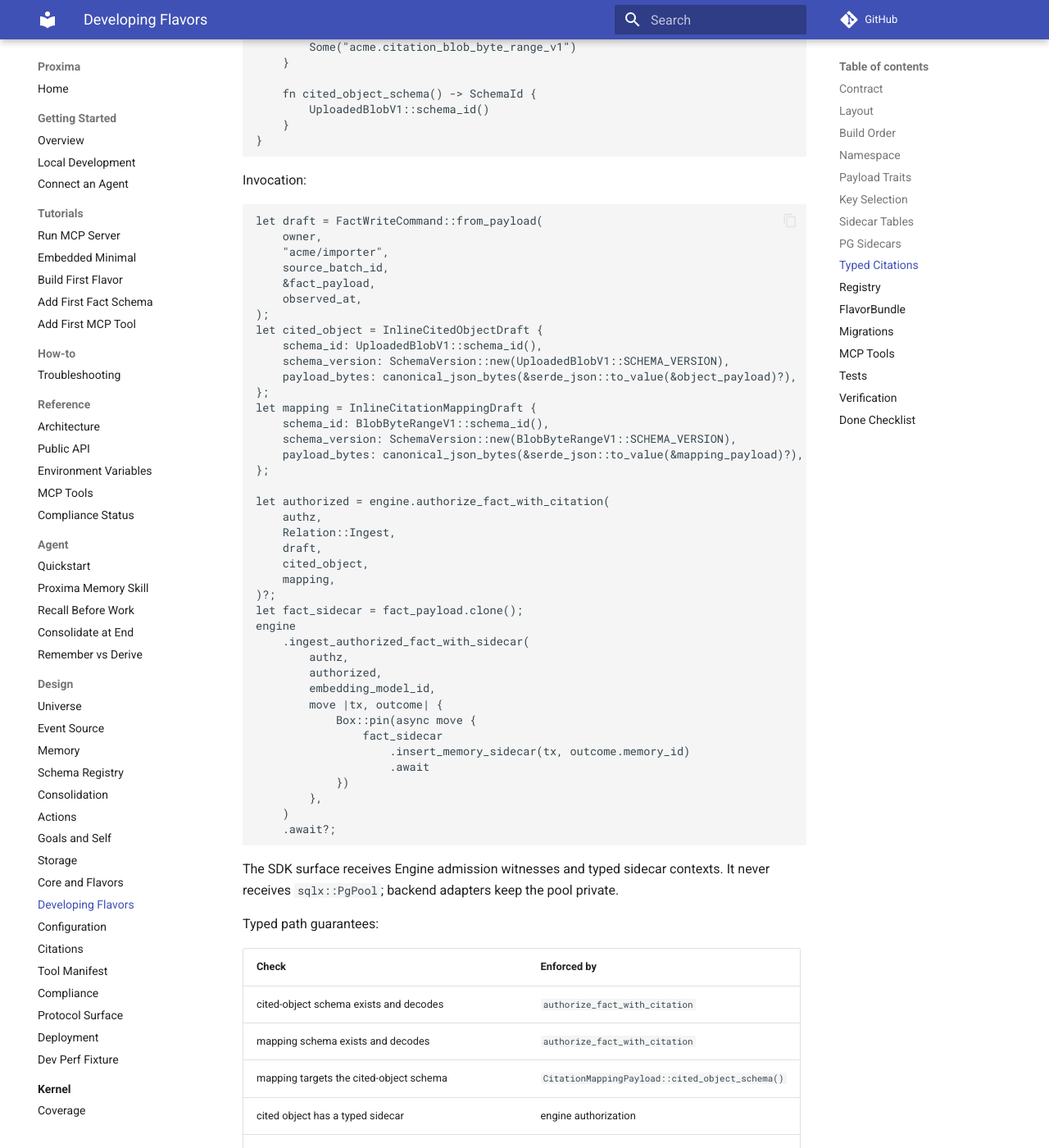
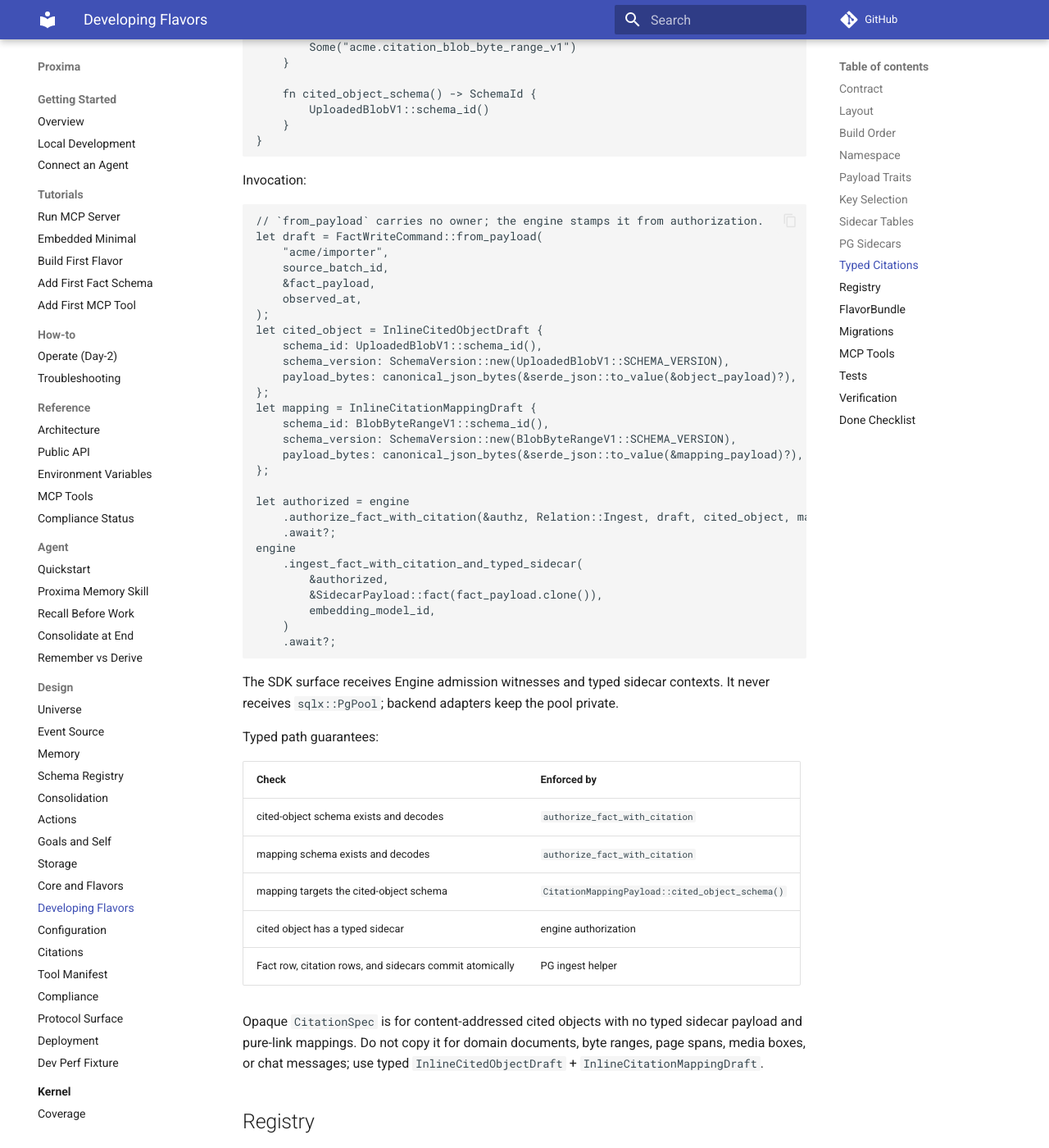
Before and after one commit to Aquilo-Solution-S/Proxima, an MkDocs documentation site: the page built from docs/09-developing-flavors.md, in a window 1280 px wide and 1400 px high, scrolled down 7590 px. Shown: the whole window at 82% size. Built offline with MkDocs 1.6.1 and Material for MkDocs 9.7.7, drawn with Linux system fonts in a browser that asks for light colours; comment, search, counter and statistics services are not loaded.

Commit message:
docs: day-2 operate runbook, flavor-doc drift, example/dependabot/rmcp fixups
- P1.9: docs/how-to/operate.md (backup/PITR, failed-migration, embedding
  signal->action tables, readiness=proxima://graph); linked from 15+troubleshoot
- F3: fix 3 API drifts in docs/09 citation-ingest example
- F9: AGENTS.md marks v0.0.4/v0.0.5 released; generalizes branch policy
- P3-docs-misc: rmcp 1.6->2.x comments; real F:<uuid> example handles;
  dependabot pip+docker ecosystems

Co-Authored-By: Claude Opus 4.8 (1M context) <noreply@anthropic.com>

````diff
--- a/docs/09-developing-flavors.md
+++ b/docs/09-developing-flavors.md
@@ -309,8 +309,8 @@ impl CitationMappingPayload for BlobByteRangeV1 {
 Invocation:
 
 ```rust
+// `from_payload` carries no owner; the engine stamps it from authorization.
 let draft = FactWriteCommand::from_payload(
-    owner,
     "acme/importer",
     source_batch_id,
     &fact_payload,
@@ -327,26 +327,14 @@ let mapping = InlineCitationMappingDraft {
     payload_bytes: canonical_json_bytes(&serde_json::to_value(&mapping_payload)?),
 };
 
-let authorized = engine.authorize_fact_with_citation(
-    authz,
-    Relation::Ingest,
-    draft,
-    cited_object,
-    mapping,
-)?;
-let fact_sidecar = fact_payload.clone();
+let authorized = engine
+    .authorize_fact_with_citation(&authz, Relation::Ingest, draft, cited_object, mapping)
+    .await?;
 engine
-    .ingest_authorized_fact_with_sidecar(
-        authz,
-        authorized,
+    .ingest_fact_with_citation_and_typed_sidecar(
+        &authorized,
+        &SidecarPayload::fact(fact_payload.clone()),
         embedding_model_id,
-        move |tx, outcome| {
-            Box::pin(async move {
-                fact_sidecar
-                    .insert_memory_sidecar(tx, outcome.memory_id)
-                    .await
-            })
-        },
     )
     .await?;
 ```
--- a/docs/agent/examples/core_derive.json
+++ b/docs/agent/examples/core_derive.json
@@ -8,7 +8,7 @@
       "kind": "Abstraction",
       "title": "Agent docs should start with live MCP discovery",
       "body": "Because tool profiles can hide capabilities, offline docs should teach agents to read initialize.instructions, list tools/resources, and then read proxima://how-to before calling memory tools.",
-      "source_handles": ["F:example-observation-1", "F:example-observation-2"],
+      "source_handles": ["F:019f46e0-9fd5-7ec9-9df2-e7cc60189f71", "F:019f46e0-64f5-793f-abfd-435e4c7af08b"],
       "tags": ["proxima", "docs", "agent", "pattern"],
       "model_id": "docs-plan-operator",
       "idempotency_key": "docs-agent-live-discovery-pattern"
--- a/docs/agent/examples/invalid_fact_link.json
+++ b/docs/agent/examples/invalid_fact_link.json
@@ -5,8 +5,8 @@
   "params": {
     "name": "core_link",
     "arguments": {
-      "source": "F:example-observation-1",
-      "target": "F:example-observation-2",
+      "source": "F:019f46e0-9fd5-7ec9-9df2-e7cc60189f71",
+      "target": "F:019f46e0-64f5-793f-abfd-435e4c7af08b",
       "reason": "Illustrates that Fact sources are invalid for core_link; derive an Abstraction instead.",
       "confidence": 80
     }
--- a/mkdocs.yml
+++ b/mkdocs.yml
@@ -34,6 +34,7 @@ nav:
       - Add First Fact Schema: tutorials/add-first-fact-schema.md
       - Add First MCP Tool: tutorials/add-first-mcp-tool.md
   - How-to:
+      - Operate (Day-2): how-to/operate.md
       - Troubleshooting: how-to/troubleshoot.md
   - Reference:
       - Architecture: reference/architecture.md
````
Also changed, not shown: AGENTS.md (+12 -10 lines), docs/15-deployment.md (+3 -0 lines), docs/how-to/operate.md (added, +66 -0 lines), docs/how-to/troubleshoot.md (+3 -0 lines), 3 other files.
